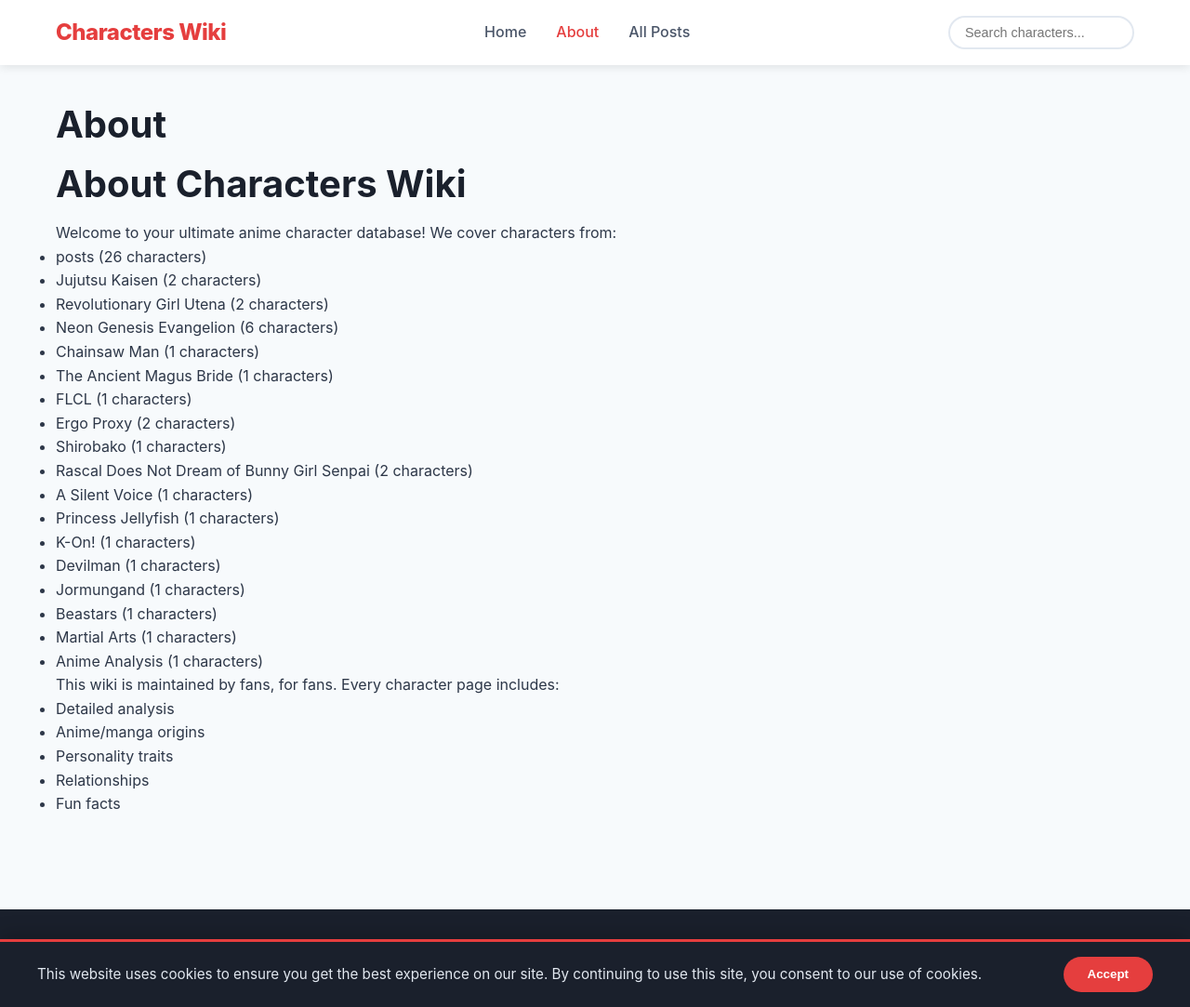
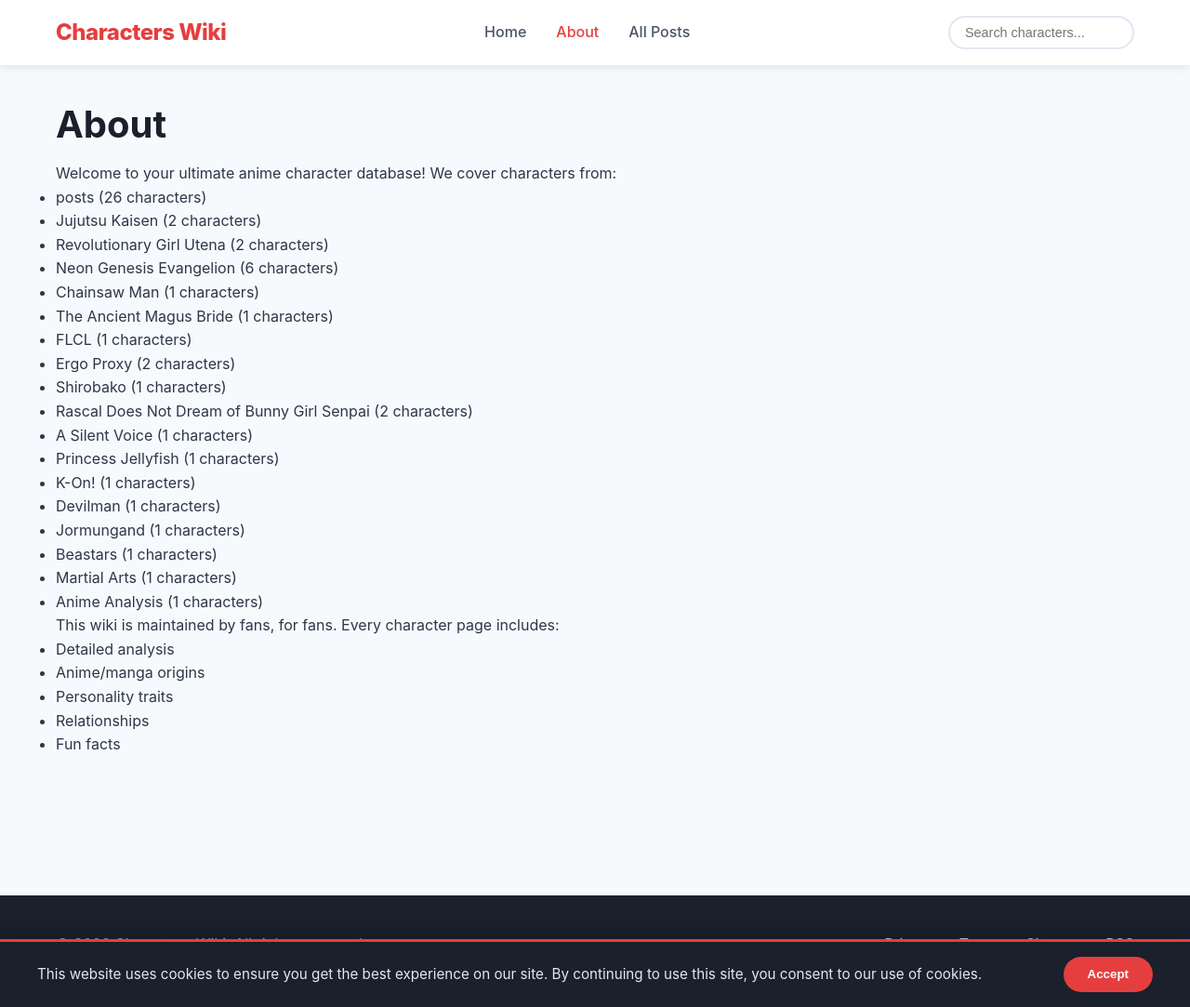
Before and after one commit to characterswiki/characters, a Jekyll site: the page built from about.md, in a window 1280 px wide and 1083 px high. Shown: the whole window at 93% size. Built offline with Jekyll 4.4.1, drawn with Linux system fonts in a browser that asks for light colours.

Commit message:
Update about.md

```diff
--- a/about.md
+++ b/about.md
@@ -3,8 +3,6 @@
 title: About
 permalink: /about/
 ---
-
-# About Characters Wiki
 
 Welcome to your ultimate anime character database! We cover characters from:
 
```
